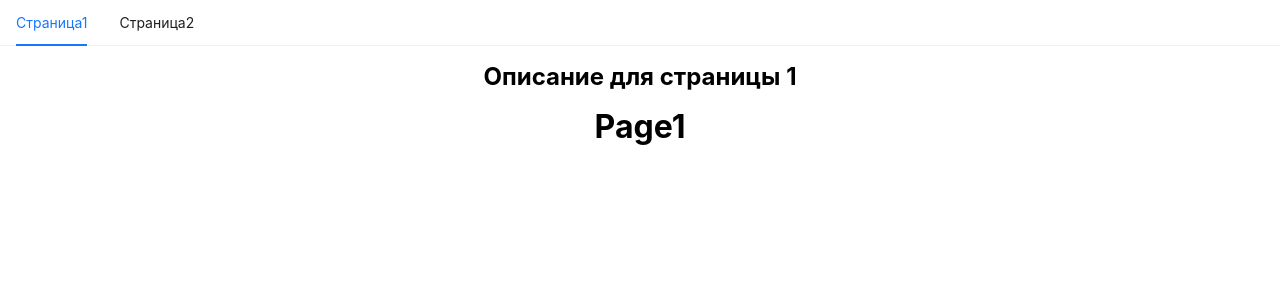
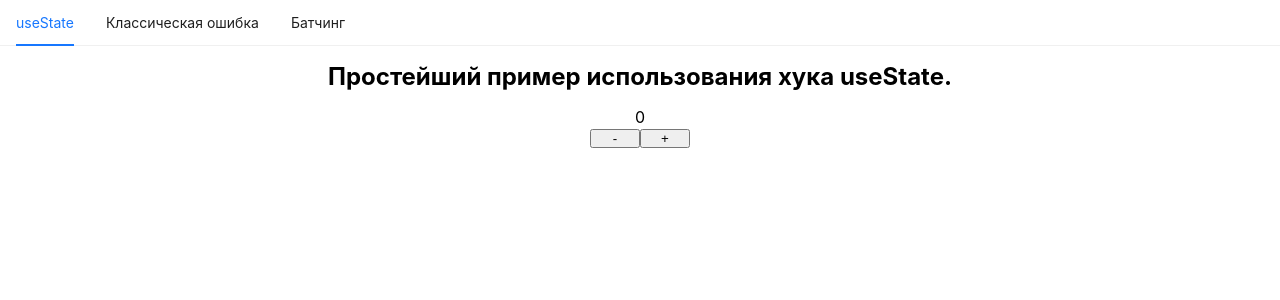
Before and after one commit to matveygrevtsov/react-course-examples, a React (Create React App) app: page / in a window 1280 px wide. Shown: the top 300 px of the page. Built offline with nearby package versions, Linux system fonts and the light colour scheme.

Commit message:
add examples

```diff
--- /dev/null
+++ b/src/pages/Example1/Example1.tsx
@@ -0,0 +1,25 @@
+import { useState } from "react";
+
+import s from "./styles.module.css";
+
+export const Example1 = () => {
+  const [state, setState] = useState<number>(0);
+
+  const handleClickMinus = () => setState((prevState) => prevState - 1);
+
+  const handleClickPlus = () => setState((prevState) => prevState + 1);
+
+  return (
+    <div className={s.root}>
+      <div>{state}</div>
+      <div>
+        <button className={s.button} onClick={handleClickMinus}>
+          -
+        </button>
+        <button className={s.button} onClick={handleClickPlus}>
+          +
+        </button>
+      </div>
+    </div>
+  );
+};
--- /dev/null
+++ b/src/pages/Example1/styles.module.css
@@ -0,0 +1,10 @@
+.root {
+  display: flex;
+  justify-content: center;
+  align-items: center;
+  flex-direction: column;
+}
+
+.button {
+  min-width: 50px;
+}
--- /dev/null
+++ b/src/pages/Example2/Example2.tsx
@@ -0,0 +1,29 @@
+import s from "./style.module.css";
+
+export const Example2 = () => {
+  let state: number = 0;
+
+  const handleClickMinus = () => {
+    --state;
+    console.log(state);
+  };
+
+  const handleClickPlus = () => {
+    ++state;
+    console.log(state);
+  };
+
+  return (
+    <div className={s.root}>
+      <div>{state}</div>
+      <div>
+        <button className={s.button} onClick={handleClickMinus}>
+          -
+        </button>
+        <button className={s.button} onClick={handleClickPlus}>
+          +
+        </button>
+      </div>
+    </div>
+  );
+};
--- /dev/null
+++ b/src/pages/Example2/style.module.css
@@ -0,0 +1,10 @@
+.root {
+  display: flex;
+  flex-direction: column;
+  justify-content: center;
+  align-items: center;
+}
+
+.button {
+  min-width: 50px;
+}
--- /dev/null
+++ b/src/pages/Example3/Example3.tsx
@@ -0,0 +1,27 @@
+import { useState } from "react";
+
+import s from "./styles.module.css";
+
+export const Example3 = () => {
+  console.log("rerender");
+
+  const [count, setCount] = useState<number>(0);
+
+  const handleClickFirst = () => setCount((prevCount) => prevCount + 1);
+
+  const handleClickSecond = () => {
+    for (let i = 0; i < 10; i++) {
+      setCount((prevCount) => prevCount + 1);
+    }
+  };
+
+  return (
+    <div className={s.root}>
+      <div>{count}</div>
+      <div>
+        <button onClick={handleClickFirst}>Прибавить 1</button>
+        <button onClick={handleClickSecond}>Прибавить 10</button>
+      </div>
+    </div>
+  );
+};
--- /dev/null
+++ b/src/pages/Example3/styles.module.css
@@ -0,0 +1,6 @@
+.root {
+  display: flex;
+  flex-direction: column;
+  align-items: center;
+  justify-content: center;
+}
--- a/src/pages/Page1/Page1.tsx
+++ /dev/null
@@ -1,3 +0,0 @@
-export const Page1 = () => {
-  return <h1>Page1</h1>;
-};
--- a/src/pages/Page2/Page2.tsx
+++ /dev/null
@@ -1,3 +0,0 @@
-export const Page2 = () => {
-  return <h1>Page2</h1>;
-};
--- a/src/routes.tsx
+++ b/src/routes.tsx
@@ -1,6 +1,7 @@
 import { ReactElement } from "react";
-import { Page1 } from "./pages/Page1/Page1";
-import { Page2 } from "./pages/Page2/Page2";
+import { Example1 } from "./pages/Example1/Example1";
+import { Example2 } from "./pages/Example2/Example2";
+import { Example3 } from "./pages/Example3/Example3";
 
 interface IRoute {
   title: string;
@@ -9,15 +10,20 @@ interface IRoute {
 }
 
 export const routesConfig: Record<string, IRoute> = {
-  ["/page1"]: {
-    title: "Страница1",
-    description: "Описание для страницы 1",
-    element: <Page1 />,
+  ["/example1"]: {
+    title: "useState",
+    description: "Простейший пример использования хука useState.",
+    element: <Example1 />,
   },
-  ["/page2"]: {
-    title: "Страница2",
-    description: "Описание для страницы 2",
-    element: <Page2 />,
+  ["/example2"]: {
+    title: "Классическая ошибка",
+    description: "Почему не получится инициализировать состояние без useState.",
+    element: <Example2 />,
+  },
+  ["/example3"]: {
+    title: "Батчинг",
+    description: "Батчинг.",
+    element: <Example3 />,
   },
 };
 
```
Also changed, not shown: src/index.tsx (+8 -8 lines).
